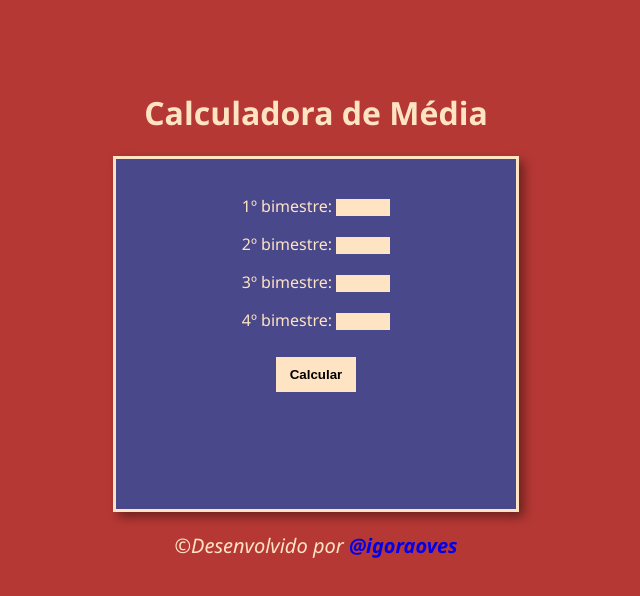
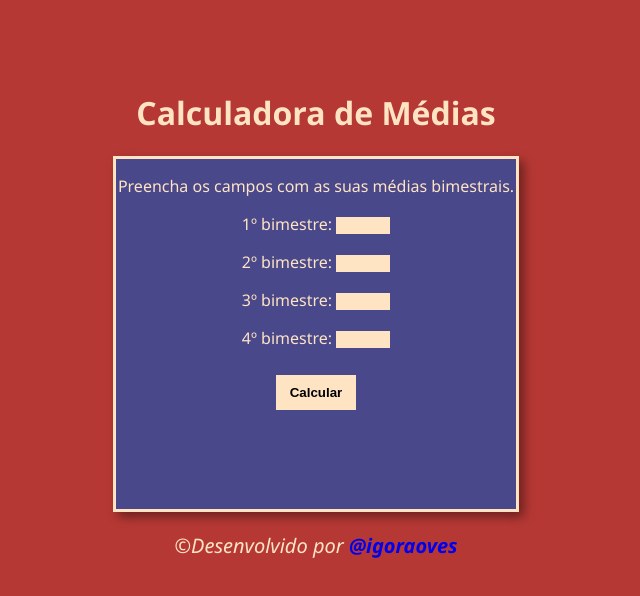
Before and after one commit to igoraoves/calculadora-medias, a plain HTML site: page index.html in a window 1280 px wide. Shown: the whole page, without its empty margins (324-964 px from the left). Drawn offline with Linux system fonts and the light colour scheme.

Commit message:
"adicionar paragrafo inicial"

```diff
--- a/index.html
+++ b/index.html
@@ -9,8 +9,9 @@
   <title>Calculadora de Médias</title>
 </head>
 <body>
-  <h1>Calculadora de Média</h1>
+  <h1>Calculadora de Médias</h1>
   <div>
+    <p>Preencha os campos com as suas médias bimestrais.</p>
     <p class="p1">1º bimestre:
       <input type="number" name="nota1" id="nota1">
     </p>
--- a/style.css
+++ b/style.css
@@ -18,9 +18,7 @@ div {
   box-shadow: 5px 5px 10px rgba(0, 0, 0, 0.404);
 
 }
-.p1 {
-  padding-top: 20px;
-}
+
 
 input {
   width: 50px;
```
